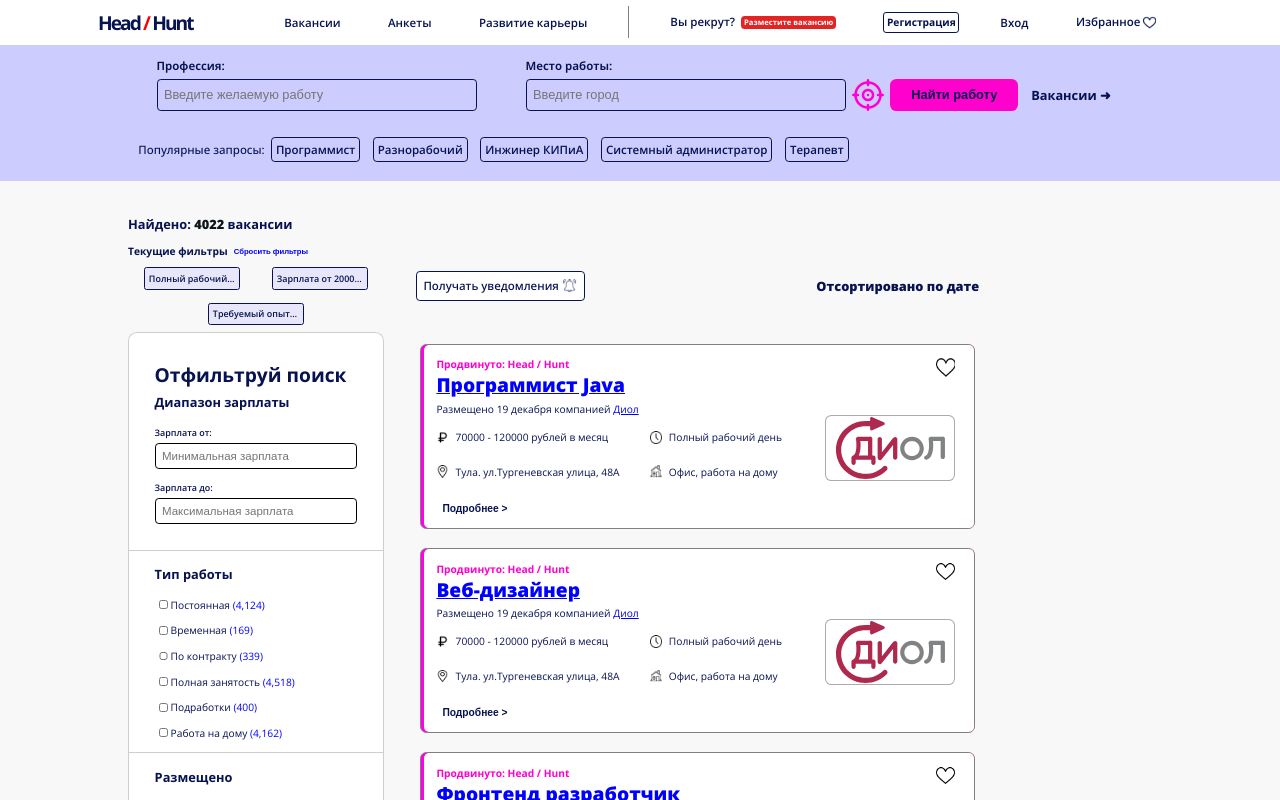
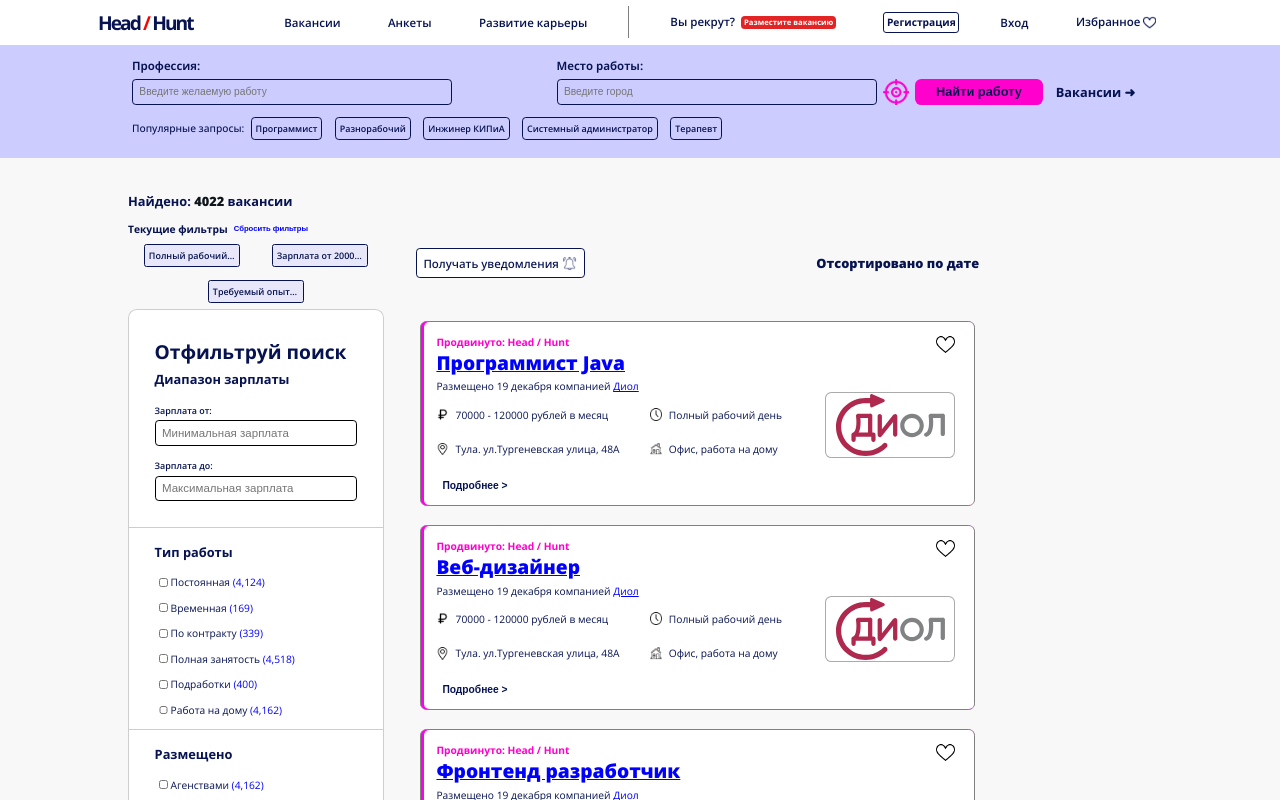
Before and after one commit to term25100/NewHeadHunt, a React (Create React App) app: page /vacancy in a window 1280 px wide. Shown: the top 800 px of the page. Built offline with nearby package versions, Linux system fonts and the light colour scheme; no server answers.

Commit message:
fix location

```diff
--- a/src/Pages/Home/banner.css
+++ b/src/Pages/Home/banner.css
@@ -116,7 +116,7 @@
     margin: 0 .5vw;
     width: 2vw;
     height: 2vw;
-    background-color: var(--search-back);
+    background-color: transparent;
     background-image: url(../Images/Icons/target.png);
     background-size: cover;
 }
--- a/src/Pages/Home/banner.jsx
+++ b/src/Pages/Home/banner.jsx
@@ -4,7 +4,11 @@ import LocationFinder from '../../location'
 export function Banner(){
         const [setUser] = useState('');
         const handleLocationChange = (location) => {
-        setUser.Location(location);
+        try{
+            setUser.Location(location);
+        }catch(error){
+            console.error('Ошибка при обновлении местоположения:', error);
+        }
     };
     return(
         <div className="container">
--- a/src/Pages/Vacancy/search.css
+++ b/src/Pages/Vacancy/search.css
@@ -25,7 +25,7 @@
 .flex-box{
     width: 90%;
     display: flex;
-    justify-content: space-around;
+    justify-content: space-between;
 }
 .profession-search{
     display: flex;
@@ -43,9 +43,9 @@
     box-sizing: border-box;
     padding: .5vw;
     width: 25vw;
-    height: 2.5vw;
+    height: 2vw;
     border-radius: .3vw;
-    font-size: 1vw;
+    font-size: .8vw;
 }
 
 .location-search{
@@ -64,17 +64,17 @@
     box-sizing: border-box;
     padding: .5vw;
     width: 25vw;
-    height: 2.5vw;
+    height: 2vw;
     border-radius: .3vw;
-    font-size: 1vw;
+    font-size: .8vw;
 }
 .location-container{
     display: flex;
     align-items: center;
 }
 .search-scope{
-    width: 2.5vw;
-    height: 2.5vw;
+    width: 2vw;
+    height: 2vw;
     margin: 0 .5vw;
     border-radius: 3vw;
     border: none;
@@ -89,7 +89,7 @@
     color: var(--primary-color);
     border: none;
     width: 10vw;
-    height: 2.5vw;
+    height: 2vw;
     border-radius: .5em;
     background-color: var(--banner-back);
     transition: all 0.6s ease-out;
@@ -107,21 +107,22 @@
 }
 
 .popular{
-    width: 80%;
-    margin-top: 1.5vw;
+    width: 81%;
+    margin: 0 auto;
+    margin-top: .5vw;
     display: flex;
     align-items: center;
     justify-content: flex-start;
 }
 .popular p{
-    font-size: .9vw;
+    font-size: .8vw;
     font-weight: 500;
 }
 .popular a{
     display: block;
     margin: 0 .5vw;
     text-decoration: none;
-    font-size: .9vw;
+    font-size: .7vw;
     font-weight: 600;
     color: var(--primary-color);
     box-sizing: border-box;
--- a/src/Pages/Vacancy/search.jsx
+++ b/src/Pages/Vacancy/search.jsx
@@ -1,6 +1,16 @@
 import './search.css'
+import { useState } from 'react'
+import LocationFinder from '../../location'
+export function Search(){
+        const [setUser] = useState('');
+        const handleLocationChange = (location) => {
+        try{
+            setUser.Location(location);
+        }catch(error){
+            console.error('Ошибка при обновлении местоположения:', error);
+        }
 
-export function Search(){
+    };
     return(
         <div className="vacancy-search">
             <div className="main-container">
@@ -12,8 +22,7 @@ export function Search(){
                     <div className="location-search">
                         <label htmlFor="location">Место работы:</label>
                         <div className="location-container">
-                            <input type="text" placeholder='Введите город'/>
-                            <button className='search-scope'></button>
+                            <LocationFinder onLocationChange={handleLocationChange}/>
                             <button className='submit-search'>Найти работу</button>
                             <a href="#" className='search-link'>Вакансии {'➜'}</a>
                         </div>
```
